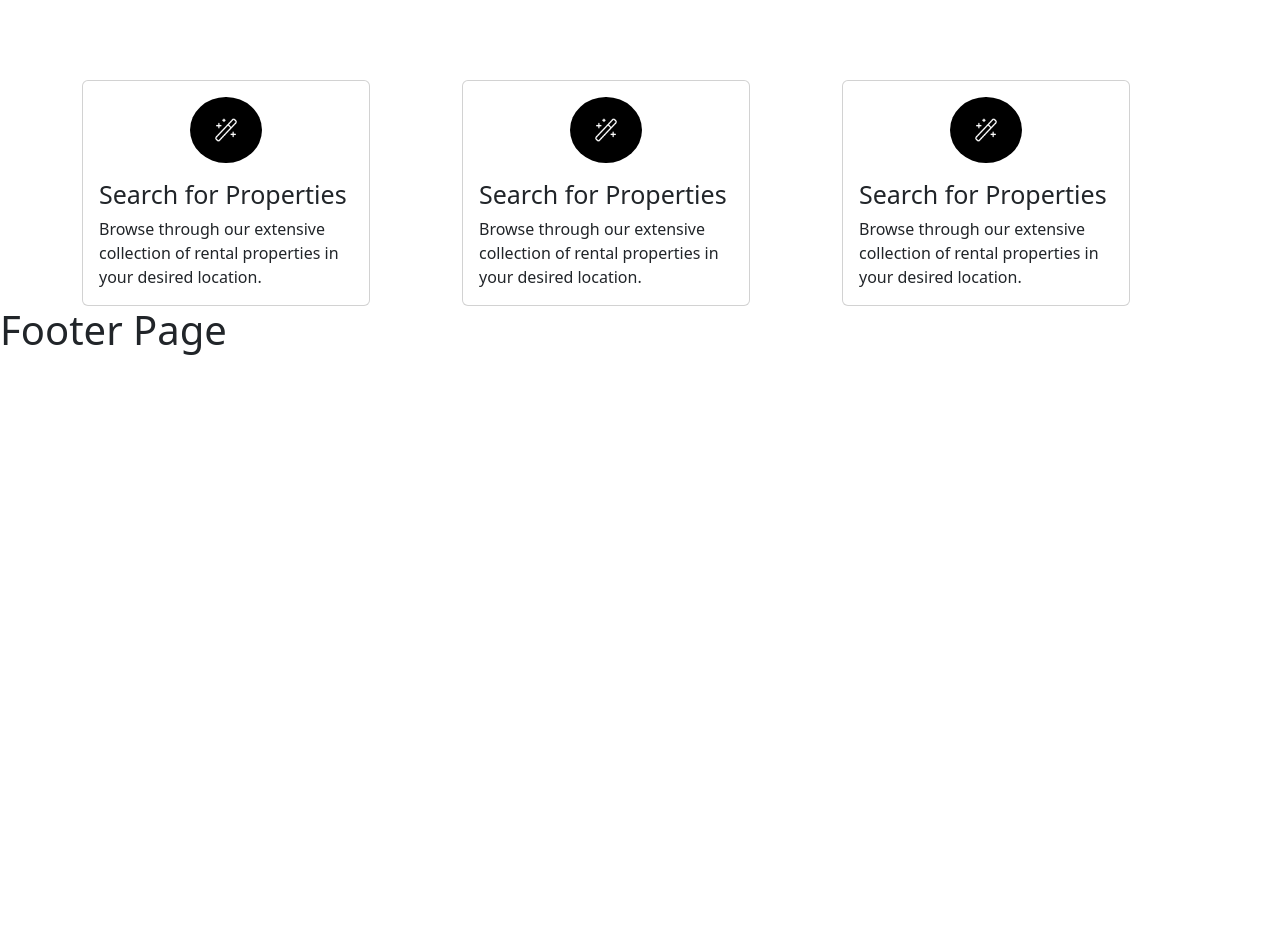
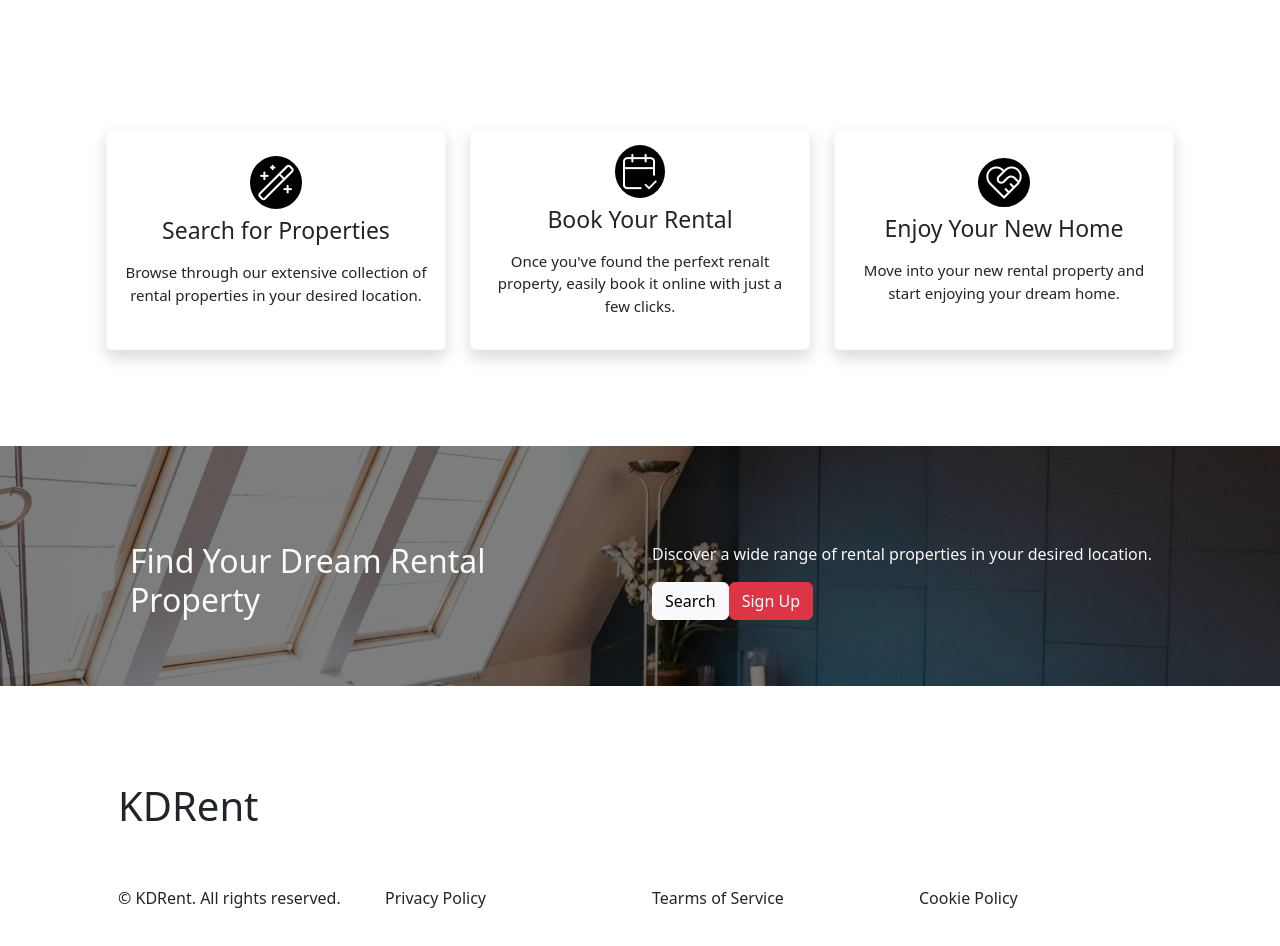
Before and after one commit to yourvinii/KDRent-Manage-Rent.-Simplified., a React (Vite) app in the folder frontend/: page / in a window 1280 px wide. Shown: the part 1500-2446 px from the top of the page. Before the commit the page ends 1862 px from the top, so only its background shows below. Built offline with nearby package versions, Linux system fonts and the light colour scheme.

Commit message:
chore: Refactor home page

```diff
--- a/frontend/src/landingPage/Footer.jsx
+++ b/frontend/src/landingPage/Footer.jsx
@@ -1,3 +1,35 @@
-export default function Footer(){
-    return <h1>Footer Page</h1>
+import "./footer.css";
+
+export default function Footer() {
+  return (
+    <div className="container p-5 mt-5 mb-5  ">
+      <div className="row mb-5">
+        <div className="col-3">
+          <h1>KDRent</h1>
+        </div>
+        <div className="col-6 footer-links">
+          <a href="">About Us</a>
+          <a href="">Contact Us</a>
+          <a href="">FAQ</a>
+          <a href="">Terms</a>
+          <a href="">Privacy</a>
+        </div>
+        <div className="col-3 d-flex justify-content-evenly fs-4">
+          <i class="fa fa-facebook-official" aria-hidden="true"></i>
+          <i class="fa fa-instagram" aria-hidden="true"></i>
+          <i class="fa fa-whatsapp" aria-hidden="true"></i>
+          <i class="fa fa-twitter" aria-hidden="true"></i>
+          <i class="fa fa-youtube-play" aria-hidden="true"></i>
+        </div>
+      </div>
+      <div className="row d">
+
+
+        <div className="col">&copy; KDRent. All rights reserved.</div>
+        <div className="col">  Privacy Policy</div>
+        <div className="col">Tearms of Service</div>
+        <div className="col"> Cookie Policy</div>
+      </div>
+    </div>
+  );
 }
--- /dev/null
+++ b/frontend/src/landingPage/footer.css
@@ -0,0 +1,9 @@
+a {
+    text-decoration: none;
+    color: white;
+}
+
+.footer-links {
+    display:  flex;
+    justify-content: space-around;
+}
--- a/frontend/src/landingPage/home/Discover.jsx
+++ b/frontend/src/landingPage/home/Discover.jsx
@@ -1,16 +1,58 @@
-import DiscoverCard from "../../cards/DiscoverCard";
-const data =[{
-
-}]
+// import DiscoverCard from "../../cards/DiscoverCard";
+const data = [{}];
 
 export default function Discover() {
   return (
-    <div className="container">
-        <div className="row">
-            <div className="col-4"><DiscoverCard/></div>
-            <div className="col-4"><DiscoverCard/></div>
-            <div className="col-4"><DiscoverCard/></div>
+    <div className="container p-5 mb-5 text-center d-flex  ">
+      <div className="row d-flex gap-4">
+        <div  className="col   d-flex flex-column justify-content-center align-items-center gap-2 border border-light rounded p-3 shadow ">
+          <div className="rounded-circle " style={{ backgroundColor: "black" }}>
+            <img
+              // style={{ width: "10%" }}
+              className="p-2 "
+              src="media\images\landing-icon-wand.png"
+              alt="wand-icon"
+            />
+          </div>
+          <h1 style={{ fontSize: "23px" }}>Search for Properties</h1>
+          <p style={{fontSize:"15px"}}>
+            Browse through our extensive collection of rental properties in your
+            desired location.
+          </p>
         </div>
+
+        <div className="col d-flex flex-column justify-content-center align-items-center gap-2 border border-light rounded p-3 shadow ">
+          <div className="rounded-circle" style={{ backgroundColor: "black" }}>
+            <img
+              // style={{ width: "10%" }}
+              className="p-2 "
+              src="media\images\landing-icon-calendar.png"
+              alt="calender-icon"
+            />
+          </div>
+          <h1 style={{ fontSize: "23px" }}>Book Your Rental</h1>
+          <p style={{fontSize:"15px"}}>
+            Once you've found the perfext renalt property, easily book it online
+            with just a few clicks.
+          </p>
+        </div>
+
+        <div className="col d-flex flex-column justify-content-center align-items-center gap-2 border border-light rounded p-3 shadow ">
+          <div className="rounded-circle" style={{ backgroundColor: "black" }}>
+            <img
+              // style={{ width: "10%" }}
+              className="p-2 "
+              src="media\images\landing-icon-heart.png"
+              alt="heart-icon"
+            />
+          </div>
+          <h1 style={{ fontSize: "23px" }}>Enjoy Your New Home</h1>
+          <p style={{fontSize:"15px"}}>
+            Move into your new rental property and start enjoying your dream
+            home.
+          </p>
+        </div>
+      </div>
     </div>
-  )
+  );
 }
--- /dev/null
+++ b/frontend/src/landingPage/home/Find.jsx
@@ -0,0 +1,24 @@
+import "./find.css"
+
+export default function Find() {
+  return (
+    <div className="find mb-5 p-5">
+        <img className="find-image" src="media\images\landing-call-to-action.jpg" alt="" />
+        <div className="find-overlay">
+            <div className="container">
+                <div className="row ">
+                    <div className="col mt-5">
+                        <h1 className="p-5 fs-2 text-light"> Find Your Dream Rental Property</h1>
+
+                    </div>
+                    <div className="col mt-5  ">
+                        <p className="mt-5 text-light">Discover a wide range of rental properties in your desired location.</p>
+                        <button className="btn btn-light  ">Search</button>
+                        <button className="btn btn-danger">Sign Up</button>
+                    </div>
+                </div>
+            </div>
+        </div>
+    </div>
+  );
+}
--- a/frontend/src/landingPage/home/HomePage.jsx
+++ b/frontend/src/landingPage/home/HomePage.jsx
@@ -1,6 +1,7 @@
 import Footer from "../Footer";
 import Navbar from "../Navbar";
 import Discover from "./Discover";
+import Find from "./Find";
 import Hero from "./Hero";
 import SearchFilter from "./SearchFilter";
 
@@ -12,6 +13,7 @@ export default function HomePage(){
         <Hero/>
         <SearchFilter/>
         <Discover/>
+        <Find/>
         <Footer/>
 
         </>
--- /dev/null
+++ b/frontend/src/landingPage/home/find.css
@@ -0,0 +1,32 @@
+.find {
+  width: 100%;
+  height: 30vh;
+  position: relative;
+  overflow: hidden;
+}
+
+.find-image {
+    position: absolute;
+    top: 0;
+    left: 0;
+    width: 100%;
+    height: 100%;
+    object-fit: cover;
+}
+
+
+.find-overlay {
+    position: absolute;
+    inset: 0;
+    background-color: rgba(0,0,0,0.5);
+}
+
+.find-content {
+    position: relative;
+    z-index: 2;
+    height: 100%;
+    display: flex;
+    flex-direction: column;
+    align-items: center;
+    justify-content: center;
+}
```
